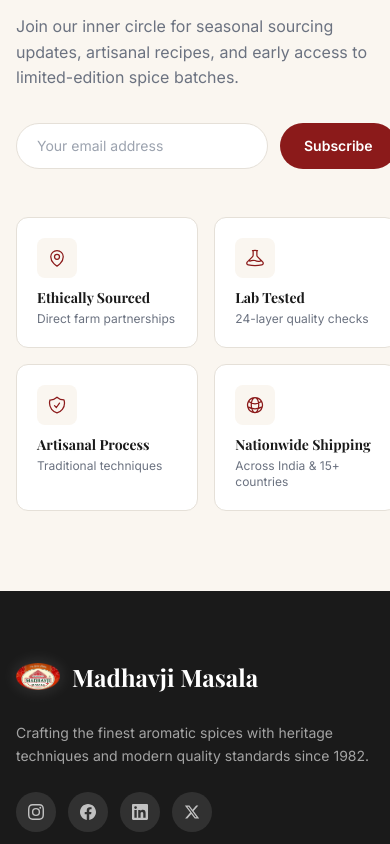
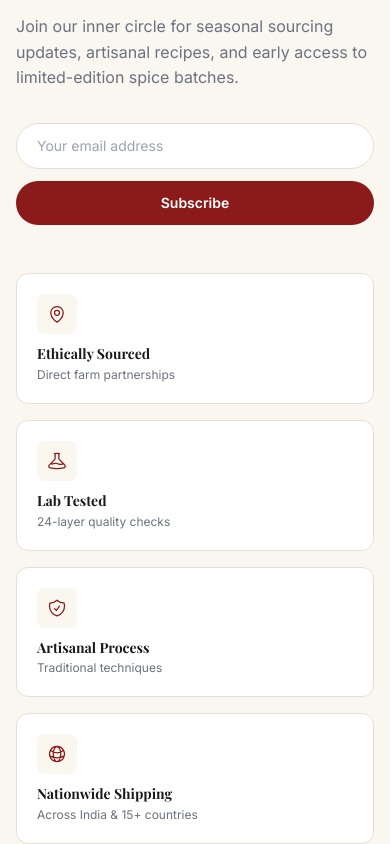
Before and after one commit to Sairaj182/madhavjimasala, a Next.js app in the folder apps/web/: page /products in a window 390 px wide. Shown: the part 4845-5689 px from the top of the page. Built offline with nearby package versions, Linux system fonts and the light colour scheme; a web font is replaced by a local one.

Commit message:
Fix responsiveness for newsletter section

```diff
--- a/apps/web/src/components/shared/NewsletterSection.tsx
+++ b/apps/web/src/components/shared/NewsletterSection.tsx
@@ -17,20 +17,20 @@
             </p>
 
             {/* Email Form */}
-            <div className="mt-8 flex max-w-md gap-3">
+            <div className="mt-8 flex max-w-md flex-col gap-3 sm:flex-row">
               <input
                 type="email"
                 placeholder="Your email address"
-                className="flex-1 rounded-full border border-brand-border bg-white px-5 py-3 text-sm text-brand-dark placeholder-brand-gray-light outline-none transition-all focus:border-brand-maroon focus:ring-2 focus:ring-brand-maroon/10"
+                className="w-full sm:flex-1 rounded-full border border-brand-border bg-white px-5 py-3 text-sm text-brand-dark placeholder-brand-gray-light outline-none transition-all focus:border-brand-maroon focus:ring-2 focus:ring-brand-maroon/10"
               />
-              <button className="whitespace-nowrap rounded-full bg-brand-maroon px-6 py-3 text-sm font-semibold text-white transition-all duration-200 hover:bg-brand-maroon-dark hover:shadow-lg">
+              <button className="w-full sm:w-auto whitespace-nowrap rounded-full bg-brand-maroon px-6 py-3 text-sm font-semibold text-white transition-all duration-200 hover:bg-brand-maroon-dark hover:shadow-lg">
                 Subscribe
               </button>
             </div>
           </div>
 
           {/* Trust Badges */}
-          <div className="grid grid-cols-2 gap-4">
+          <div className="grid grid-cols-1 gap-4 sm:grid-cols-2">
             {[
               { icon: "leaf", title: "Ethically Sourced", desc: "Direct farm partnerships" },
               { icon: "beaker", title: "Lab Tested", desc: "24-layer quality checks" },
```
